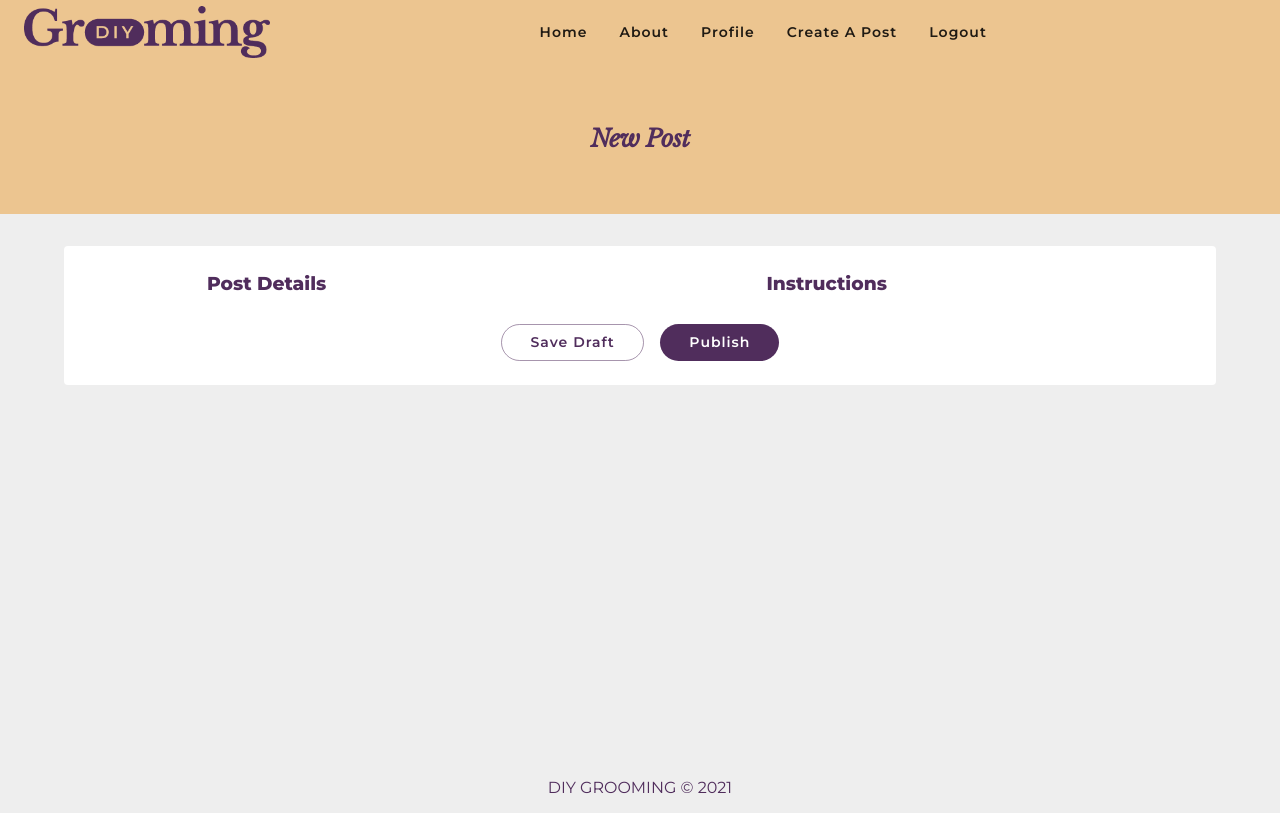
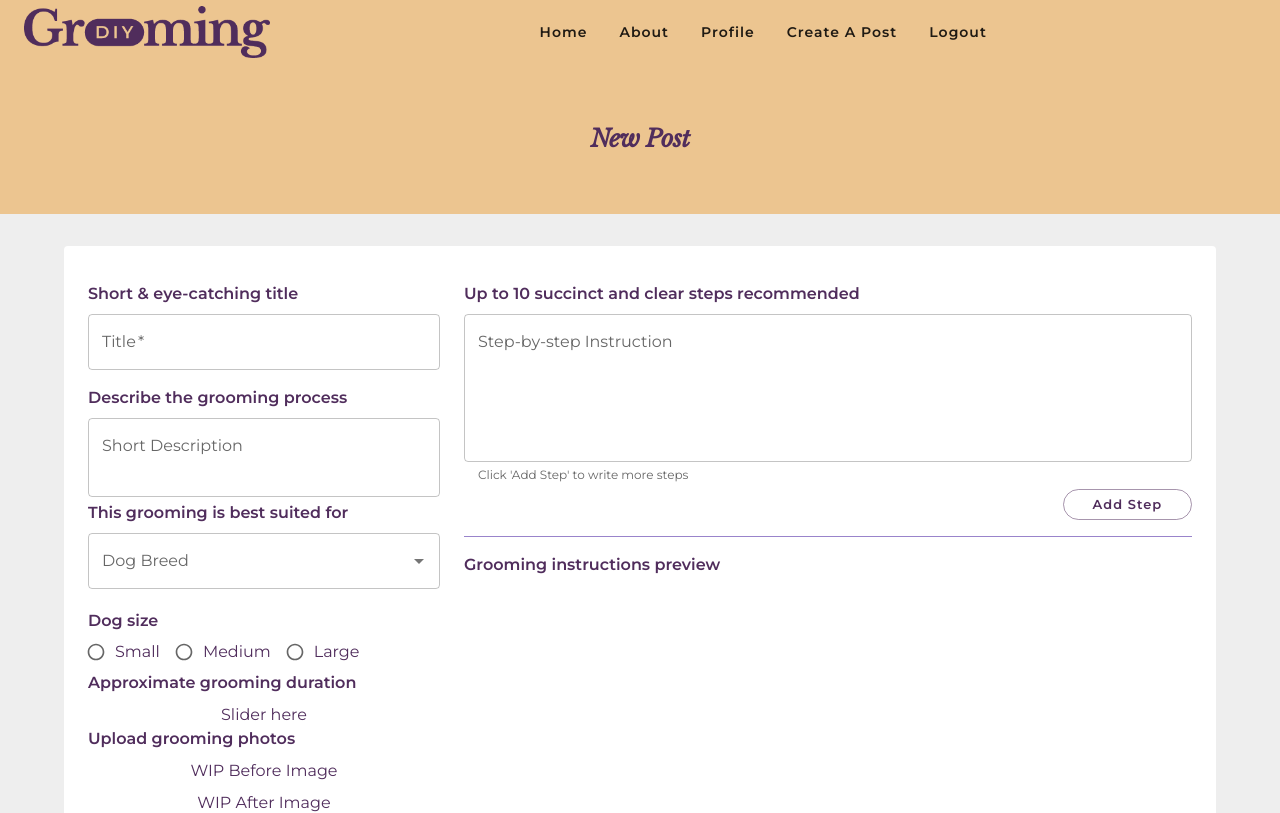
Before and after one commit to winny1212/client-frontend, a React (Create React App) app: page /posts/new in a window 1280 px wide. Shown: the top 813 px of the page. Built offline with nearby package versions, Linux system fonts and the light colour scheme.

Commit message:
(WIP) Create PostForm basic structures

```diff
--- a/src/components/posts/forms/DetailsForm.js
+++ b/src/components/posts/forms/DetailsForm.js
@@ -1,10 +1,96 @@
 import React from 'react';
+
+// Components & Data
 import FormInput from '../../shared/FormInput';
+import FormHint from '../../shared/FormHint';
 
-function DetailsForm() {
+// MUI
+import Autocomplete from '@mui/material/Autocomplete';
+import TextField from '@mui/material/TextField';
+import Stack from '@mui/material/Stack';
+import Radio from '@mui/material/Radio';
+import RadioGroup from '@mui/material/RadioGroup';
+import FormControlLabel from '@mui/material/FormControlLabel';
+import FormControl from '@mui/material/FormControl';
+
+// import Box from '@mui/material/Box';
+
+// onChange = { handleChange };
+
+function DetailsForm(props) {
+  // eslint-disable-next-line
+  const { breeds, postData, setPostData, handleChange } = props;
   return (
     <>
-      <h3>Post Details</h3>
+      <FormInput
+        hint="Short & eye-catching title"
+        label="Title"
+        id="post-title"
+        required
+      />
+
+      <FormInput
+        hint="Describe the grooming process"
+        label="Short Description"
+        id="post-description"
+        multiline
+        rows={2}
+      />
+
+      <Stack spacing={1}>
+        <FormHint>This grooming is best suited for</FormHint>
+        <Autocomplete
+          disablePortal
+          id="dog-breed"
+          options={breeds}
+          fullWidth
+          renderInput={(params) => (
+            <TextField
+              {...params}
+              label="Dog Breed"
+              sx={{ textTransform: 'capitalize' }}
+            />
+          )}
+        />
+
+        <FormControl component="fieldset">
+          <FormHint component="legend">Dog size</FormHint>
+          <RadioGroup row aria-label="dog-size" name="dog-size">
+            <FormControlLabel
+              value="small"
+              control={<Radio size="small" />}
+              label="Small"
+            />
+            <FormControlLabel
+              value="medium"
+              control={<Radio size="small" />}
+              label="Medium"
+            />
+            <FormControlLabel
+              value="large"
+              control={<Radio size="small" />}
+              label="Large"
+            />
+          </RadioGroup>
+        </FormControl>
+      </Stack>
+
+      <Stack spacing={1}>
+        <FormHint>Approximate grooming duration</FormHint>
+        <p>Slider here</p>
+      </Stack>
+
+      <Stack spacing={1}>
+        <FormHint>Upload grooming photos</FormHint>
+        <p>WIP Before Image</p>
+        <p>WIP After Image</p>
+      </Stack>
+
+      <FormInput
+        hint="Include grooming video link if available"
+        label="Video Link"
+        id="post-videolink"
+      />
     </>
   );
 }
--- a/src/components/posts/forms/PostForm.js
+++ b/src/components/posts/forms/PostForm.js
@@ -1,7 +1,8 @@
 import React, { useState } from 'react';
 
-// Components
+// Components & Data
 import StepsForm from './StepsForm';
+import breeds from '../../../data/breedsData.js';
 
 // MUI
 import Grid from '@mui/material/Grid';
@@ -9,6 +10,7 @@ import Grid from '@mui/material/Grid';
 // import Typography from '@mui/material/Typography';
 import Stack from '@mui/material/Stack';
 // import Paper from '@mui/material/Paper';
+// eslint-disable-next-line
 import { StyledBtn, StyledBtnOutlined } from '../../shared/StyledButtons';
 import DetailsForm from './DetailsForm';
 import FormLayout from '../../shared/FormLayout';
@@ -26,7 +28,6 @@ const initialPostData = {
   steps: [],
   image: { before: '', after: '' },
   video: '',
-  createdAt: '',
 };
 
 function PostForm() {
@@ -34,22 +35,30 @@ function PostForm() {
   const [postData, setPostData] = useState(initialPostData);
   console.log(postData);
 
+  const handleChange = (e) => {};
+
   const handlePublish = (e) => {
+    console.log('Post Published!');
     e.preventDefault();
-    console.log('Post Published!');
   };
 
   return (
     <FormLayout>
+      <form onSubmit={handlePublish}>
         <Grid
           container
           direction="row"
-        spacing={2}
-        alignItems="center"
-        justifyContent="center"
+          spacing={3}
+          // alignItems="center"
+          // justifyContent="center"
         >
           <Grid item xs={12} md={4}>
-          <DetailsForm />
+            <DetailsForm
+              onChange={handleChange}
+              postData={postData}
+              setPostData={setPostData}
+              breeds={breeds}
+            />
           </Grid>
 
           <Grid item xs={12} md={8}>
@@ -58,11 +67,12 @@ function PostForm() {
 
           <Grid item xs={12} md={12}>
             <Stack spacing={2} direction="row" justifyContent="center">
-            <StyledBtnOutlined>Save Draft</StyledBtnOutlined>
-            <StyledBtn onSubmit={handlePublish}>Publish</StyledBtn>
+              {/* <StyledBtnOutlined>Save Draft</StyledBtnOutlined> */}
+              <StyledBtn type="submit">Publish Post</StyledBtn>
             </Stack>
           </Grid>
         </Grid>
+      </form>
     </FormLayout>
   );
 }
--- a/src/components/posts/forms/StepsForm.js
+++ b/src/components/posts/forms/StepsForm.js
@@ -1,9 +1,36 @@
 import React from 'react';
+
+// MUUI
+import Box from '@mui/material/Box';
+// import Stack from '@mui/material/Stack';
+import Divider from '@mui/material/Divider';
+import Typography from '@mui/material/Typography';
+
+// Components
+import FormInput from '../../shared/FormInput';
+import { StyledBtnOutlined } from '../../shared/StyledButtons';
 
 function Steps() {
   return (
     <>
-      <h3>Instructions</h3>
+      <FormInput
+        label="Step-by-step Instruction"
+        hint="Up to 10 succinct and clear steps recommended"
+        id="instructions"
+        multiline
+        rows={5}
+        helperText="Click 'Add Step' to write more steps"
+      />
+
+      <Box sx={{ display: 'flex', flexDirection: 'row-reverse' }}>
+        <StyledBtnOutlined size="small">Add Step</StyledBtnOutlined>
+      </Box>
+
+      <Divider sx={{ my: 2 }} />
+
+      <Typography variant="subtitle1" sx={{ textAlign: 'left' }}>
+        Grooming instructions preview
+      </Typography>
     </>
   );
 }
--- /dev/null
+++ b/src/components/shared/FormHint.js
@@ -0,0 +1,15 @@
+import Typography from '@mui/material/Typography';
+
+const FormHint = ({ children }) => {
+  return (
+    <Typography
+      component="p"
+      variant="subtitle1"
+      sx={{ textAlign: 'left', mt: 1.5 }}
+    >
+      {children}
+    </Typography>
+  );
+};
+
+export default FormHint;
--- a/src/components/shared/FormInput.js
+++ b/src/components/shared/FormInput.js
@@ -1,10 +1,20 @@
 import TextField from '@mui/material/TextField';
+// import Typography from '@mui/material/Typography';
+import FormHint from './FormHint';
 
 function FormInput(props) {
-  const { ...inputProps } = props;
+  const { hint, ...inputProps } = props;
   return (
     <>
-      <TextField sx={{}} {...inputProps} />
+      <FormHint>{hint || ' '}</FormHint>
+      <TextField
+        {...inputProps}
+        fullWidth
+        margin="dense"
+        autoComplete="off"
+        variant="outlined"
+        sx={{}}
+      />
     </>
   );
 }
--- a/src/components/shared/FormLayout.js
+++ b/src/components/shared/FormLayout.js
@@ -1,14 +1,12 @@
 // MUI
-import Box from '@mui/material/Box';
+// import Box from '@mui/material/Box';
 import Paper from '@mui/material/Paper';
 
 const FormLayout = ({ children }) => {
   return (
     <>
       <Paper elevation={0} sx={{ p: '1.5rem' }}>
-        <Box component="form" sx={{}}>
-          {children}
-        </Box>
+        {children}
       </Paper>
     </>
   );
--- a/src/components/shared/StyledButtons.js
+++ b/src/components/shared/StyledButtons.js
@@ -1,8 +1,10 @@
 import Button from '@mui/material/Button';
 
-export const StyledBtn = ({ children }) => {
+export const StyledBtn = (props) => {
+  const { children, ...inputProps } = props;
   return (
     <Button
+      {...inputProps}
       variant="contained"
       disableElevation
       sx={{
@@ -15,9 +17,11 @@ export const StyledBtn = ({ children }) => {
   );
 };
 
-export const StyledBtnOutlined = ({ children }) => {
+export const StyledBtnOutlined = (props) => {
+  const { children, ...inputProps } = props;
   return (
     <Button
+      {...inputProps}
       variant="outlined"
       disableElevation
       sx={{
--- a/src/components/styles/DIYtheme.js
+++ b/src/components/styles/DIYtheme.js
@@ -40,7 +40,7 @@ const theme = (mode) =>
       success: {
         main: '#aed581',
       },
-      divider: global.colorPrimary,
+      divider: global.colorSecondary,
       // generate new custom colors to be used in MUI components
       accentYellow: palette.augmentColor({
         color: { main: global.accentYellow },
@@ -91,9 +91,10 @@ const theme = (mode) =>
       },
       subtitle1: {
         fontFamily: global.fontSecondary,
-        // fontStyle: 'italic',
         fontWeight: 600,
-        textTransform: 'uppercase',
+        fontSize: '1rem',
+        lineHeight: 1.5,
+        // textTransform: 'uppercase',
       },
       subtitle2: {
         fontFamily: global.fontSecondary,
--- a/src/data/breedsData.js
+++ b/src/data/breedsData.js
@@ -46,7 +46,6 @@ export const dogBreeds = [
   { id: '41', label: 'afghan hound' },
   { id: '41', label: 'basset hound' },
   { id: '42', label: 'blood hound' },
-  { id: '43', label: 'blood hound' },
   { id: '44', label: 'english hound' },
   { id: '45', label: 'ibizan hound' },
   { id: '46', label: 'plott hound' },
@@ -85,7 +84,6 @@ export const dogBreeds = [
   { id: '78', label: 'miniature poodle' },
   { id: '79', label: 'standard poodle' },
   { id: '80', label: 'toy poodle' },
-  { id: '81', label: 'toy poodle' },
   { id: '82', label: 'pug' },
   { id: '83', label: 'puggle' },
   { id: '84', label: 'pyrenees' },
--- a/src/index.css
+++ b/src/index.css
@@ -33,3 +33,7 @@ code {
 .content-wrapper {
   flex: 1;
 }
+
+.capitalize {
+  text-transform: capitalize;
+}
```
Lines whose indentation alone changed are shown as unchanged.
